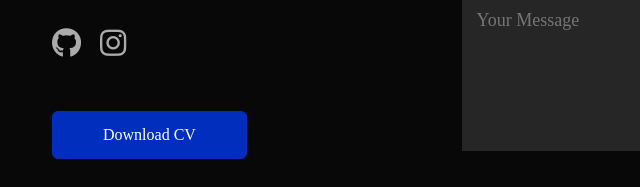
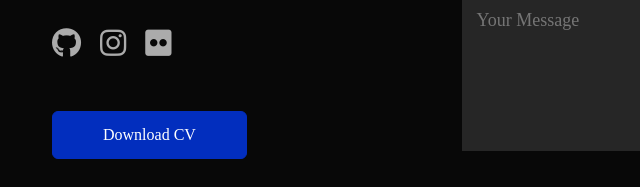
Before and after one commit to dvs110/portfolio, a website: page index.html in a window 1280 px wide. Shown: the part 2021-2208 px from the top of the page, 76-716 px from the left. Drawn offline with Linux system fonts and the light colour scheme.

Commit message:
Update index.html

```diff
--- a/index.html
+++ b/index.html
@@ -162,7 +162,7 @@
                     <div class="social-icons">
                         <a href="https://github.com/dvs110"><i class="fa-brands fa-github"></i></a>
                         <a href="https://www.instagram.com/cookieparser/"><i class="fa-brands fa-instagram"></i></a>
-
+                        <a href="https://leetcode.com/satidevang2001/"><i class="fa fa-flickr"></i></a>
 
                     </div>
                     <a href="images/Devang's Resume (2).pdf" download class="btn btn2">Download CV</a>
```
